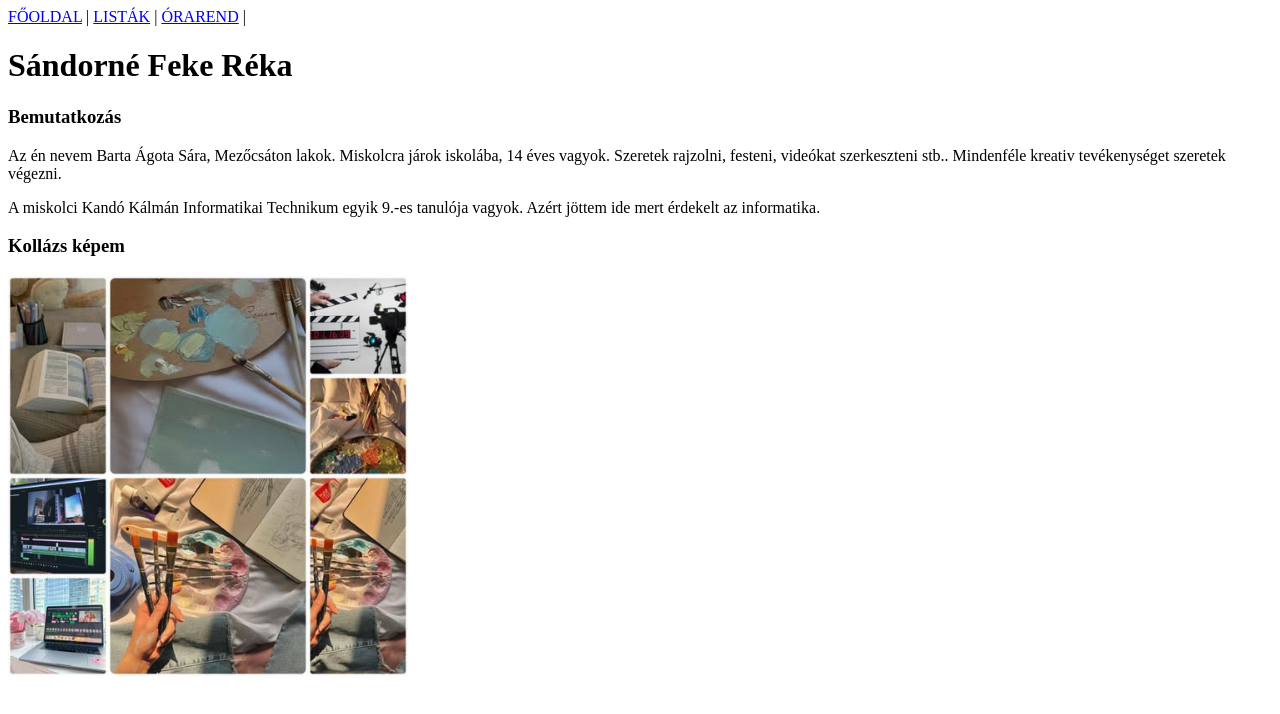
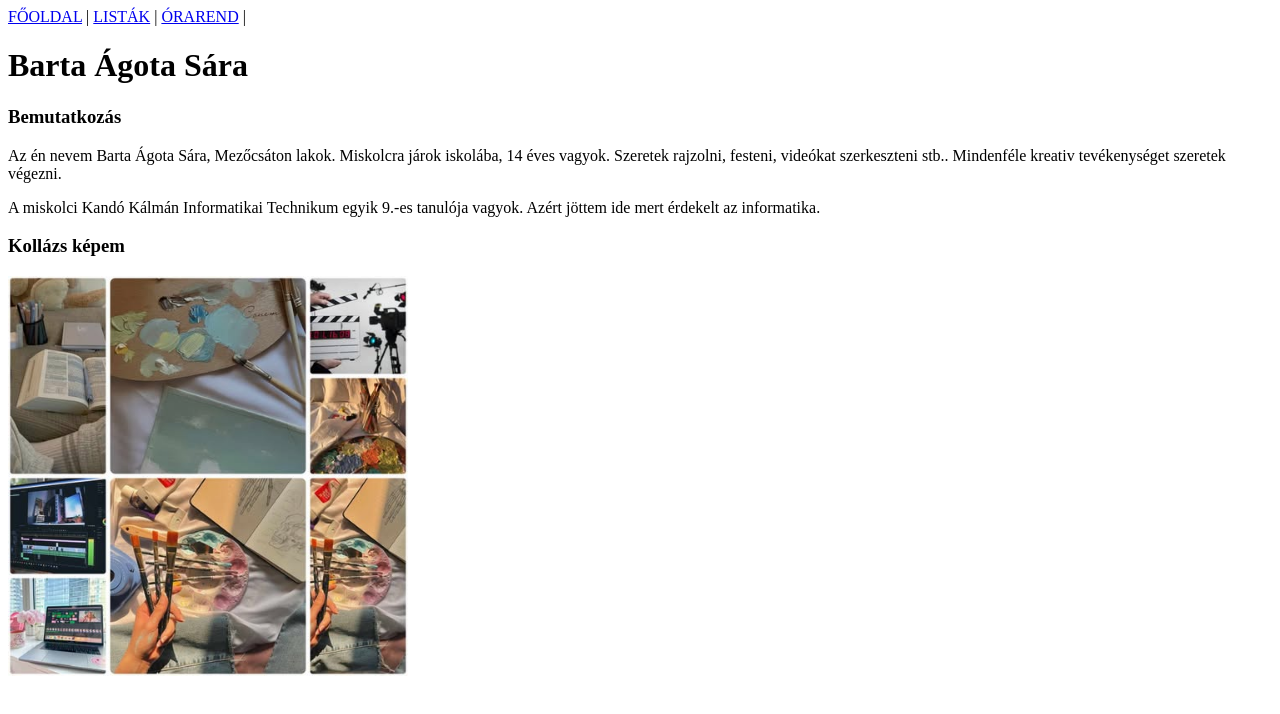
Before and after one commit to bartasara/IKT, a plain HTML site: page index.html in a window 1280 px wide. Drawn offline with Linux system fonts and the light colour scheme.

Commit message:
Update index.html

```diff
--- a/index.html
+++ b/index.html
@@ -13,7 +13,7 @@
         <a href="listak.html">LISTÁK</a> |
         <a href="orarend.html">ÓRAREND</a> |
     </nav>
-    <h1>Sándorné Feke Réka</h1>
+    <h1>Barta Ágota Sára</h1>
     <h3>Bemutatkozás</h3>
     <p>Az én nevem Barta Ágota Sára, Mezőcsáton lakok. Miskolcra járok iskolába, 14 éves vagyok.
          Szeretek rajzolni, festeni, videókat szerkeszteni stb.. Mindenféle kreativ tevékenységet szeretek végezni.</p>
```
